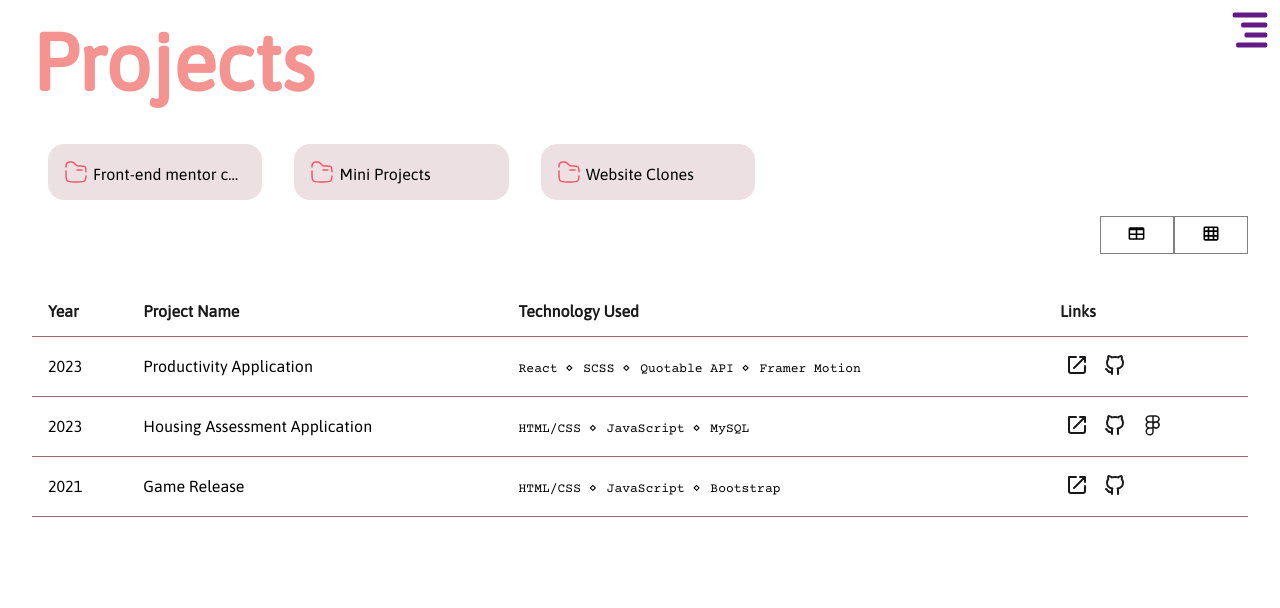
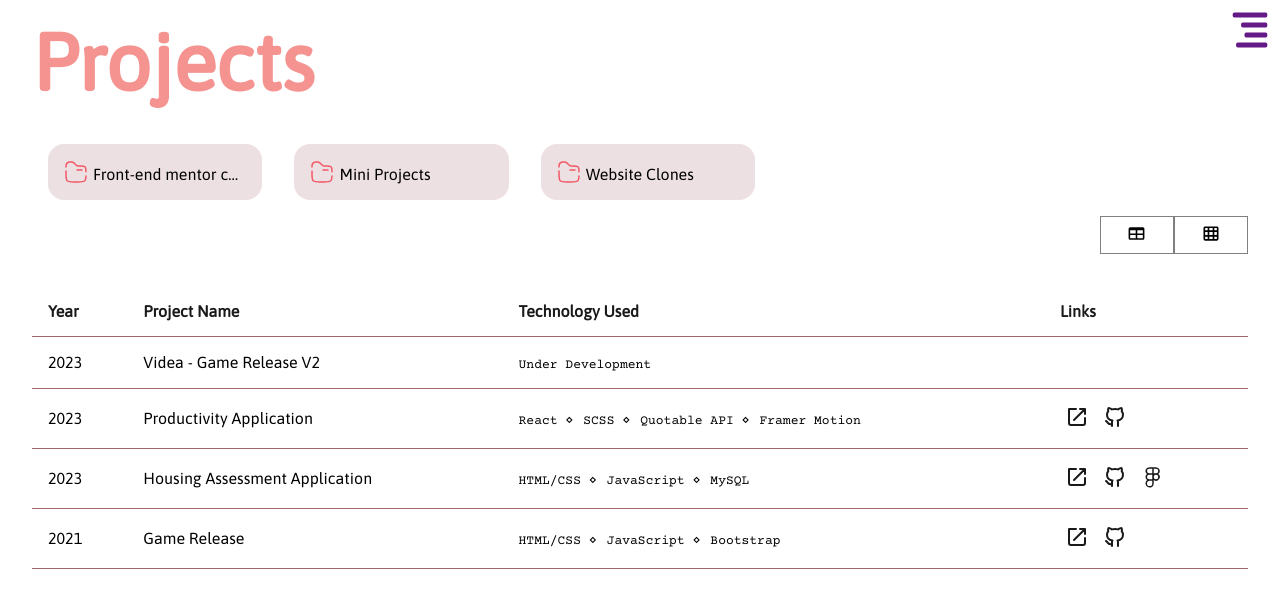
Before and after one commit to catfishsoup/personal_websiteV1, a plain HTML site: page projects/project_main.html in a window 1280 px wide. Drawn offline with nearby package versions, Linux system fonts and the light colour scheme; a web font is replaced by a local one.

Commit message:
Added Videa project and edit Pockeity description

```diff
--- a/projects/project_main.html
+++ b/projects/project_main.html
@@ -44,6 +44,14 @@
                 <th>Project Name</th>
                 <th>Technology Used</th>
                 <th>Links</th>
+              </tr>
+              <tr>
+                <td>2023</td>
+                <td>Videa - Game Release V2</td>
+                <td><ul>
+                    <li>Under Development</li>
+                </ul></td>
+                <td>
               </tr>
               <tr>
                 <td>2023</td>
```
Also changed, not shown: index.html (+1 -3 lines).
